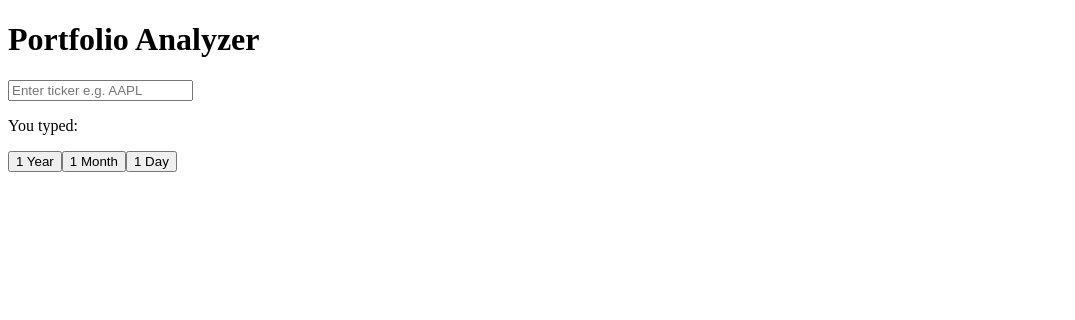
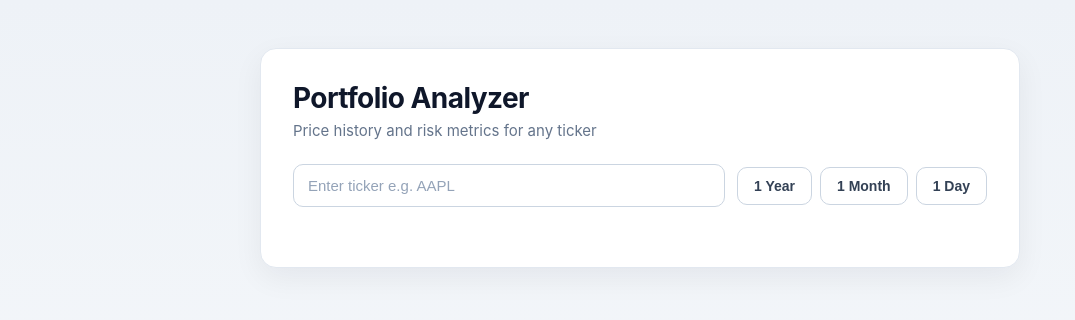
Before and after one commit to sidharthv-maker/Portfolio_Analyzer, a React (Vite) app in the folder portfolio-analyzer/: page / in a window 1280 px wide. Shown: the top 320 px of the page, without its empty margins (0-1075 px from the left). Built offline with nearby package versions, Linux system fonts and the light colour scheme.

Commit message:
Add styling and other parameters for analysis

```diff
--- a/portfolio-analyzer/src/App.jsx
+++ b/portfolio-analyzer/src/App.jsx
@@ -1,15 +1,16 @@
 import { useEffect, useState } from 'react'
 import { LineChart, Line, XAxis, YAxis, Tooltip, ResponsiveContainer } from 'recharts'
+import './index.css'
 function App() {
   const [ticker, setTicker] = useState('')
   const [resp, setResp] = useState(null)
   const [period, setPeriod] = useState('')
   const [chartData, setChartData] = useState([])
-  useEffect(()=>{
-    if(ticker === '' || period === '') return
+  useEffect(() => {
+    if (ticker === '' || period === '') return
     fetch(`http://localhost:8000/stock/${ticker}?period=${period}`)
-      .then(r=>r.json())
-      .then(data=>{
+      .then(r => r.json())
+      .then(data => {
         setResp(data)
         setChartData(data.dates.map((date, index) => ({
           date: date,
@@ -19,28 +20,81 @@ function App() {
   }, [ticker, period])
 
   return (
-    <div>
+    <div className="app">
+      <div className="card">
+        <header className="app-header">
           <h1>Portfolio Analyzer</h1>
+          <p className="subtitle">
+            Price history and risk metrics for any ticker
+          </p>
+        </header>
+
+        <div className="controls">
           <input
+            className="ticker-input"
             type="text"
             value={ticker}
             onChange={(e) => setTicker(e.target.value)}
             placeholder="Enter ticker e.g. AAPL"
           />
-      <p>You typed: {ticker}</p>
-      <button onClick={() => setPeriod('1y')}>1 Year</button>
-      <button onClick={() => setPeriod('1m')}>1 Month</button>
-      <button onClick={() => setPeriod('1d')}>1 Day</button>
+          <div className="period-group">
+            <button
+              className={`period-btn${period === '1y' ? ' active' : ''}`}
+              onClick={() => setPeriod('1y')}
+            >
+              1 Year
+            </button>
+            <button
+              className={`period-btn${period === '1mo' ? ' active' : ''}`}
+              onClick={() => setPeriod('1mo')}
+            >
+              1 Month
+            </button>
+            <button
+              className={`period-btn${period === '1d' ? ' active' : ''}`}
+              onClick={() => setPeriod('1d')}
+            >
+              1 Day
+            </button>
+          </div>
+        </div>
+
         {chartData.length > 0 && (
+          <div className="chart-wrap">
             <ResponsiveContainer width="100%" height={400}>
               <LineChart data={chartData}>
                 <XAxis dataKey="date" />
                 <YAxis />
                 <Tooltip />
-            <Line type="monotone" dataKey="price" dot={false} />
+                <Line
+                  type="monotone"
+                  dataKey="price"
+                  stroke="#2563eb"
+                  strokeWidth={2}
+                  dot={false}
+                />
               </LineChart>
             </ResponsiveContainer>
+          </div>
         )}
+
+        {resp && (
+          <div className="metrics">
+            <div className="metric">
+              <span className="metric-label">Volatility</span>
+              <span className="metric-value">{resp.Volatility}</span>
+            </div>
+            <div className="metric">
+              <span className="metric-label">Sharpe Ratio</span>
+              <span className="metric-value">{resp.Sharpe_Ratio}</span>
+            </div>
+            <div className="metric">
+              <span className="metric-label">Beta</span>
+              <span className="metric-value">{resp.Beta}</span>
+            </div>
+          </div>
+        )}
+      </div>
     </div>
   )
 }
--- a/portfolio-analyzer/src/index.css
+++ b/portfolio-analyzer/src/index.css
@@ -0,0 +1,180 @@
+
+* {
+  box-sizing: border-box;
+}
+
+body {
+  margin: 0;
+  font-family: -apple-system, BlinkMacSystemFont, "Segoe UI", Roboto, Helvetica,
+    Arial, sans-serif;
+  color: #0f172a;
+  background: linear-gradient(180deg, #eef2f7 0%, #f8fafc 100%);
+  min-height: 100vh;
+  -webkit-font-smoothing: antialiased;
+}
+
+.app {
+  min-height: 100vh;
+  display: flex;
+  justify-content: center;
+  align-items: flex-start;
+  padding: 48px 20px;
+}
+
+.card {
+  width: 100%;
+  max-width: 760px;
+  background: #ffffff;
+  border: 1px solid #e2e8f0;
+  border-radius: 16px;
+  box-shadow: 0 10px 30px rgba(15, 23, 42, 0.06);
+  padding: 32px;
+}
+
+.app-header {
+  margin-bottom: 24px;
+}
+
+.app-header h1 {
+  margin: 0;
+  font-size: 28px;
+  font-weight: 700;
+  letter-spacing: -0.02em;
+  color: #0f172a;
+}
+
+.subtitle {
+  margin: 6px 0 0;
+  font-size: 15px;
+  color: #64748b;
+}
+
+.controls {
+  display: flex;
+  flex-wrap: wrap;
+  gap: 12px;
+  align-items: center;
+  margin-bottom: 28px;
+}
+
+.ticker-input {
+  flex: 1 1 220px;
+  padding: 12px 14px;
+  font-size: 15px;
+  color: #0f172a;
+  background: #ffffff;
+  border: 1px solid #cbd5e1;
+  border-radius: 10px;
+  outline: none;
+  transition: border-color 0.15s, box-shadow 0.15s;
+}
+
+.ticker-input::placeholder {
+  color: #94a3b8;
+}
+
+.ticker-input:focus {
+  border-color: #2563eb;
+  box-shadow: 0 0 0 3px rgba(37, 99, 235, 0.15);
+}
+
+.period-group {
+  display: flex;
+  gap: 8px;
+}
+
+.period-btn {
+  padding: 10px 16px;
+  font-size: 14px;
+  font-weight: 600;
+  color: #334155;
+  background: #ffffff;
+  border: 1px solid #cbd5e1;
+  border-radius: 10px;
+  cursor: pointer;
+  transition: color 0.15s, background 0.15s, border-color 0.15s;
+}
+
+.period-btn:hover {
+  background: #f1f5f9;
+  border-color: #94a3b8;
+}
+
+.period-btn.active {
+  color: #ffffff;
+  background: #2563eb;
+  border-color: #2563eb;
+}
+
+.period-btn:focus-visible {
+  outline: 2px solid #2563eb;
+  outline-offset: 2px;
+}
+
+.chart-wrap {
+  background: #ffffff;
+  border: 1px solid #e2e8f0;
+  border-radius: 12px;
+  padding: 16px 12px;
+  margin-bottom: 28px;
+}
+
+.chart-wrap .recharts-text {
+  fill: #64748b;
+  font-size: 12px;
+}
+
+.chart-wrap .recharts-cartesian-axis-line,
+.chart-wrap .recharts-cartesian-axis-tick-line {
+  stroke: #cbd5e1;
+}
+
+.metrics {
+  display: flex;
+  gap: 16px;
+}
+
+.metric {
+  flex: 1;
+  display: flex;
+  flex-direction: column;
+  gap: 6px;
+  padding: 18px 20px;
+  background: #f8fafc;
+  border: 1px solid #e2e8f0;
+  border-radius: 12px;
+}
+
+.metric-label {
+  font-size: 12px;
+  font-weight: 600;
+  text-transform: uppercase;
+  letter-spacing: 0.06em;
+  color: #64748b;
+}
+
+.metric-value {
+  font-size: 22px;
+  font-weight: 700;
+  color: #0f172a;
+  word-break: break-all;
+}
+
+@media (max-width: 600px) {
+  .card {
+    padding: 22px;
+  }
+  .controls {
+    flex-direction: column;
+    align-items: stretch;
+  }
+  .period-group {
+    justify-content: space-between;
+  }
+  .period-btn {
+    flex: 1;
+  }
+  .metrics {
+    flex-direction: column;
+  }
+}
```
Also changed, not shown: portfolio-analyzer/src/App.css (deleted, +0 -184 lines), 1 other file (tests, documents, lock files or other folders). Lines whose indentation alone changed are shown as unchanged.
